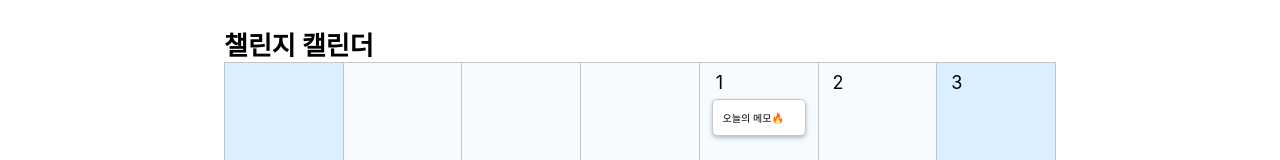
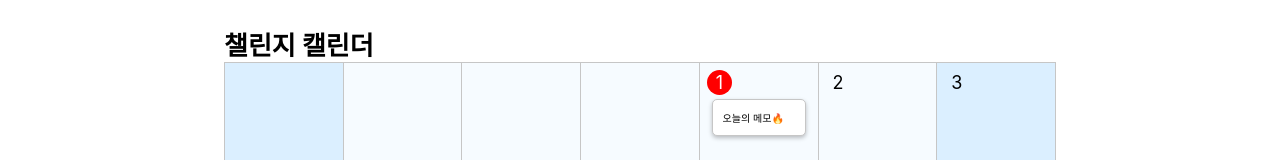
Before and after one commit to DSM-ROC/DSM-ROC_FrontEnd-V2, a React (Create React App) app: page /challenge/1/calendar in a window 1280 px wide. Shown: the part 283-443 px from the top of the page. Built offline with nearby package versions, Linux system fonts and the light colour scheme.

Commit message:
feat: Show Today

```diff
--- a/src/components/challenge/calender/cell.tsx
+++ b/src/components/challenge/calender/cell.tsx
@@ -15,7 +15,7 @@ const Cell = ({ date, formattedDate, day, monthStart }: props): JSX.Element => {
   return (
     <>
       <CellContainer day={day}>
-        <DayNumber>
+        <DayNumber date={date}>
           {isSameMonth(date, monthStart) ? formattedDate : ''}
         </DayNumber>
         {isSameMonth(date, monthStart) && date <= new Date() && (
@@ -36,6 +36,14 @@ const DayNumber = styled.p`
   justify-content: center;
   align-items: center;
   aspect-ratio: 1;
+
+  ${({ date }: { date: Date }) =>
+    isSameDay(date, new Date()) &&
+    css`
+      background-color: red;
+      border-radius: 50%;
+      color: ${theme.whiteContentColor};
+    `}
 `;
 
 const TodayComment = styled.div`
```
